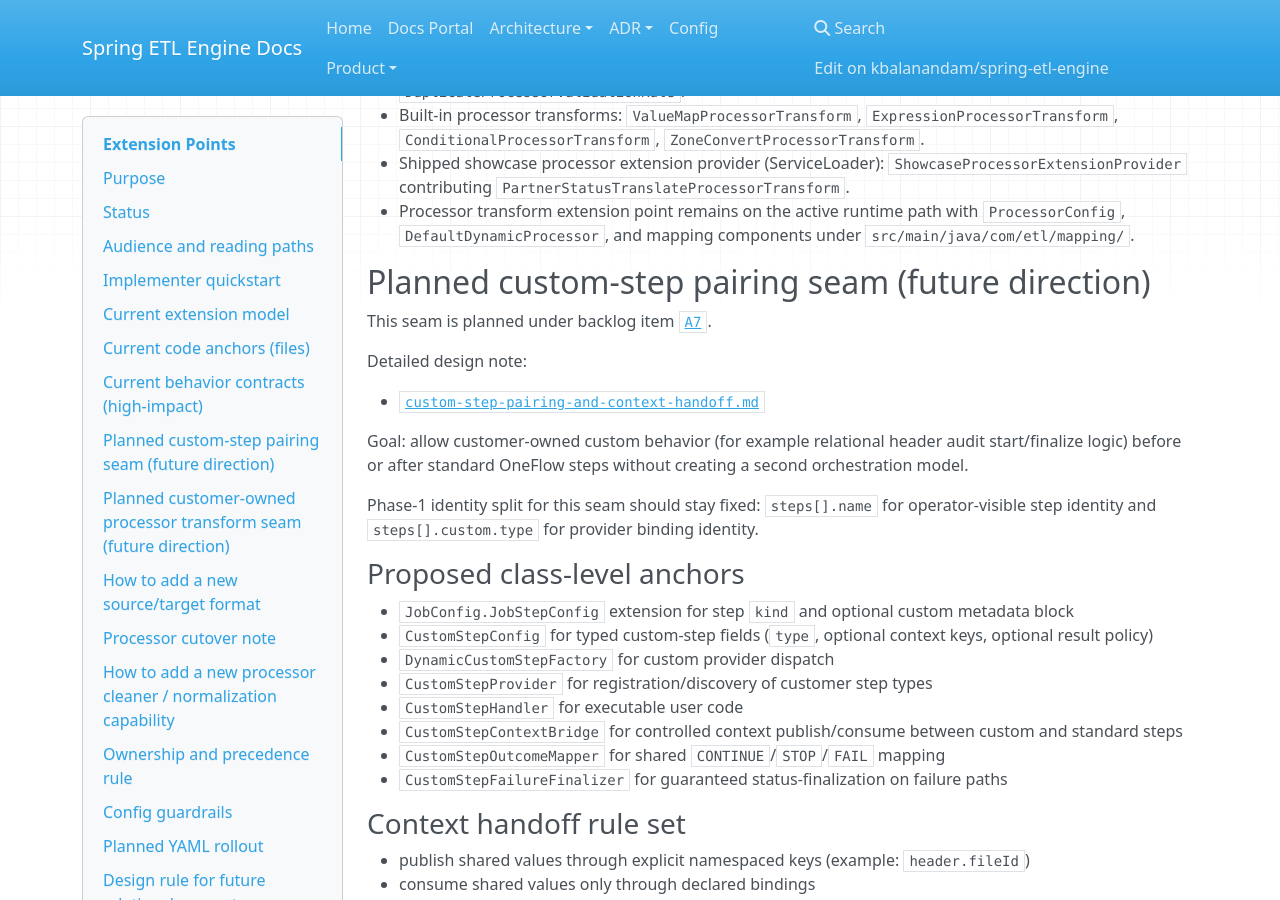
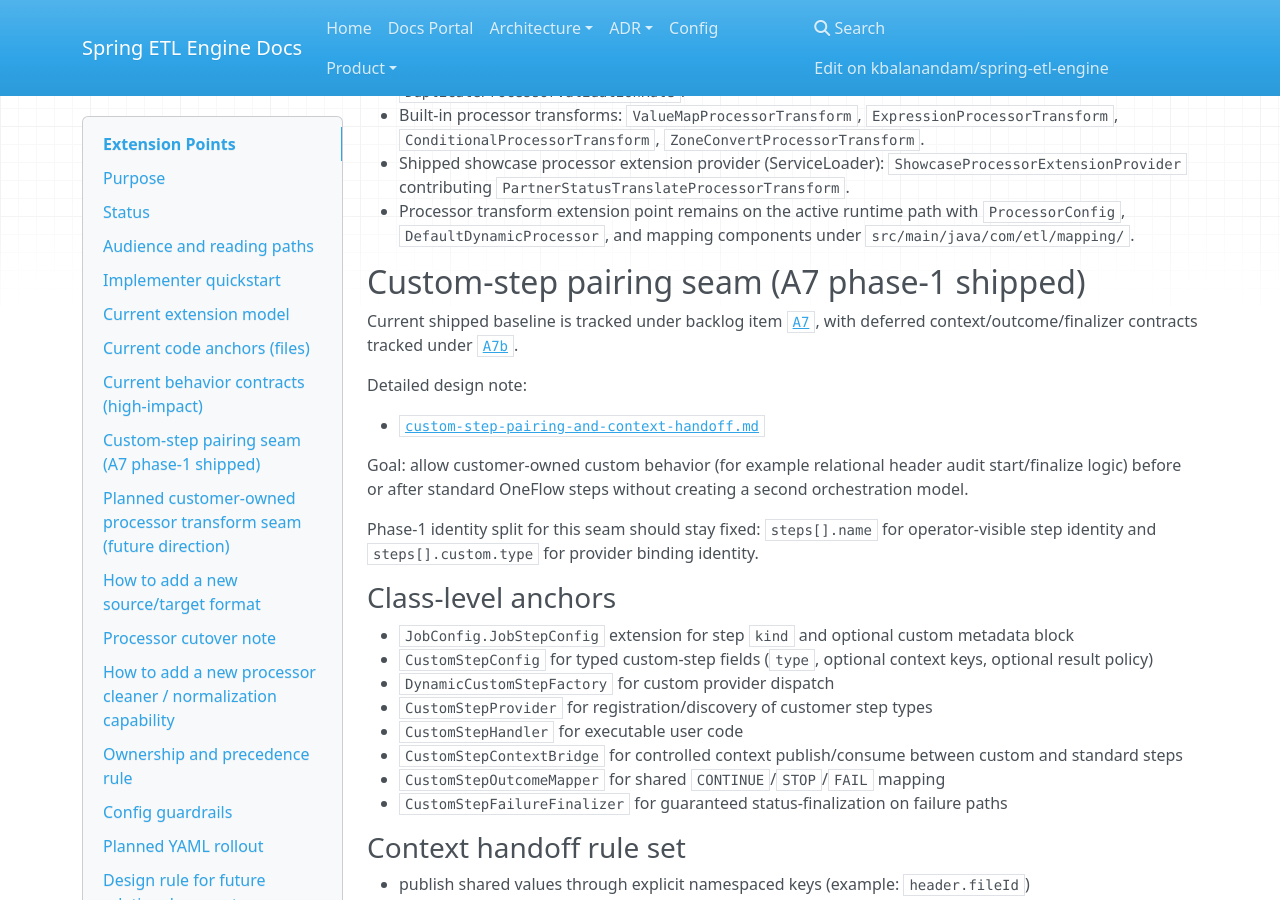
Before and after one commit to kbalanandam/spring-etl-engine, an MkDocs documentation site: the page built from docs/architecture/etl-core/extension-points.md, in a window 1280 px wide and 900 px high, scrolled down 2790 px. Built offline with MkDocs 1.6.1, drawn with Linux system fonts in a browser that asks for light colours; nearby versions of some CDN libraries.

Commit message:
docs: align A7 follow-on references to A7b

```diff
--- a/docs/architecture/etl-core/extension-points.md
+++ b/docs/architecture/etl-core/extension-points.md
@@ -97,9 +97,9 @@ Validation and field-level processing behavior now use both shipped and planned
 - Shipped showcase processor extension provider (ServiceLoader): `ShowcaseProcessorExtensionProvider` contributing `PartnerStatusTranslateProcessorTransform`.
 - Processor transform extension point remains on the active runtime path with `ProcessorConfig`, `DefaultDynamicProcessor`, and mapping components under `src/main/java/com/etl/mapping/`.
 
-## Planned custom-step pairing seam (future direction)
+## Custom-step pairing seam (A7 phase-1 shipped)
 
-This seam is planned under backlog item [`A7`](../../product/backlog-items/etl-core/A7-custom-step-pairing-context-handoff-and-failure-contract.md).
+Current shipped baseline is tracked under backlog item [`A7`](../../product/backlog-items/etl-core/A7-custom-step-pairing-context-handoff-and-failure-contract.md), with deferred context/outcome/finalizer contracts tracked under [`A7b`](../../product/backlog-items/etl-core/A7b-custom-step-context-outcome-and-failure-finalization-follow-on.md).
 
 Detailed design note:
 
@@ -109,7 +109,7 @@ Goal: allow customer-owned custom behavior (for example relational header audit
 
 Phase-1 identity split for this seam should stay fixed: `steps[].name` for operator-visible step identity and `steps[].custom.type` for provider binding identity.
 
-### Proposed class-level anchors
+### Class-level anchors
 
 - `JobConfig.JobStepConfig` extension for step `kind` and optional custom metadata block
 - `CustomStepConfig` for typed custom-step fields (`type`, optional context keys, optional result policy)
```
Also changed, not shown: docs/config/job-config.md (+5 -1 lines), docs/product/backlog-items/README.md (+1 -0 lines).
